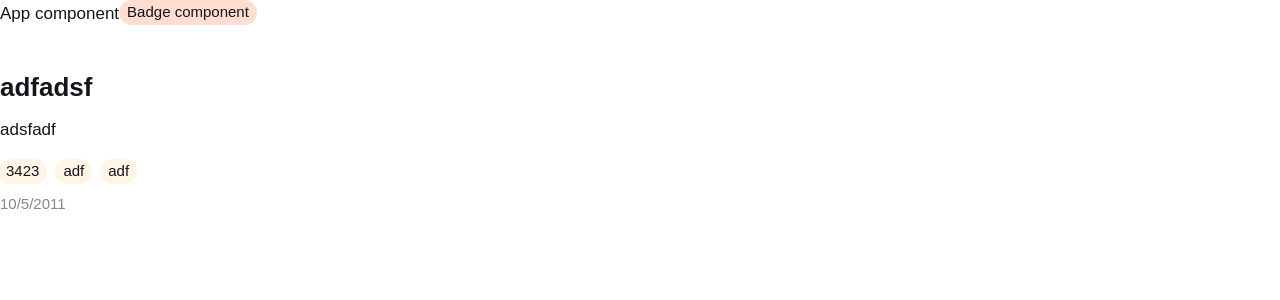
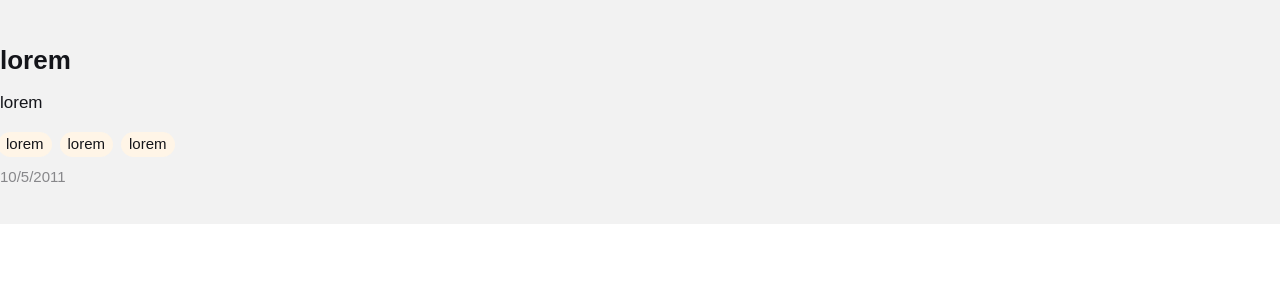
Before and after one commit to shchukin/ege-study-portal-react, a React (Vite) app: page / in a window 1280 px wide. Shown: the top 300 px of the page. Built offline with nearby package versions, Linux system fonts and the light colour scheme; a web font is replaced by a local one.

Commit message:
clean up entry component

```diff
--- a/src/App.tsx
+++ b/src/App.tsx
@@ -5,17 +5,15 @@ function App() {
 
   const data = {
     id: 1,
-    url: 'dafdsf',
-    author: 'adfadsf',
-    content: 'adsfadf',
-    tags: ['3423', 'adf', 'adf'],
+    url: 'lorem',
+    author: 'lorem',
+    content: 'lorem',
+    tags: ['lorem', 'lorem', 'lorem'],
     date_published: 'Wed Oct 05 2011 16:48:00 GMT+0200 (CEST)'
   }
 
   return (
     <>
-      App component
-      <Badge skin="moscow">Badge component</Badge>
 
       <Entry data={data}/>
 
--- a/src/components/entry/entry.tsx
+++ b/src/components/entry/entry.tsx
@@ -1,44 +1,36 @@
 import './entry.css';
 import Badge from "../badge/badge.tsx";
 
-
-type Tag = {
-  id: number;
-  name: string;
-};
-
-type EntryData = {
+type EntryProps = {
+  data: {
     id: number;
     url: string;
     author: string;
     content: string;
-  tags: Tag[];
+    tags: string[];
     date_published: string; // ISO 8601 date-time string
   };
-
-type EntryProps = {
-  data: EntryData;
 };
 
-const Entry: React.FC<EntryProps> = ({data}) => {
+const Entry: React.FC<EntryProps> = ({ data }) => {
+  const { url, author, content, tags, date_published } = data;
 
-  console.log(data)
   return (
     <article className="entry">
       <div className="entry__inner">
-        <a className="entry__summary" href={data.url}>
-          <h2 className="entry__heading">{data.author}</h2>
-          <div className="entry__note">{data.content}</div>
+        <a className="entry__summary" href={url}>
+          <h2 className="entry__heading">{author}</h2>
+          <div className="entry__note">{content}</div>
           <div className="entry__tags">
-            {data.tags.map((tag) => (
-              <Badge skin="yellow">{tag}</Badge>
+            {tags.map((tag, index) => (
+              <Badge key={index} skin="yellow">{tag}</Badge>
             ))}
           </div>
-          <div className="entry__foot-date">{new Date(data.date_published).toLocaleDateString()}</div>
+          <div className="entry__foot-date">{new Date(date_published).toLocaleDateString()}</div>
         </a>
       </div>
     </article>
-  )
-}
+  );
+};
 
 export default Entry;
```
Lines whose indentation alone changed are shown as unchanged.
